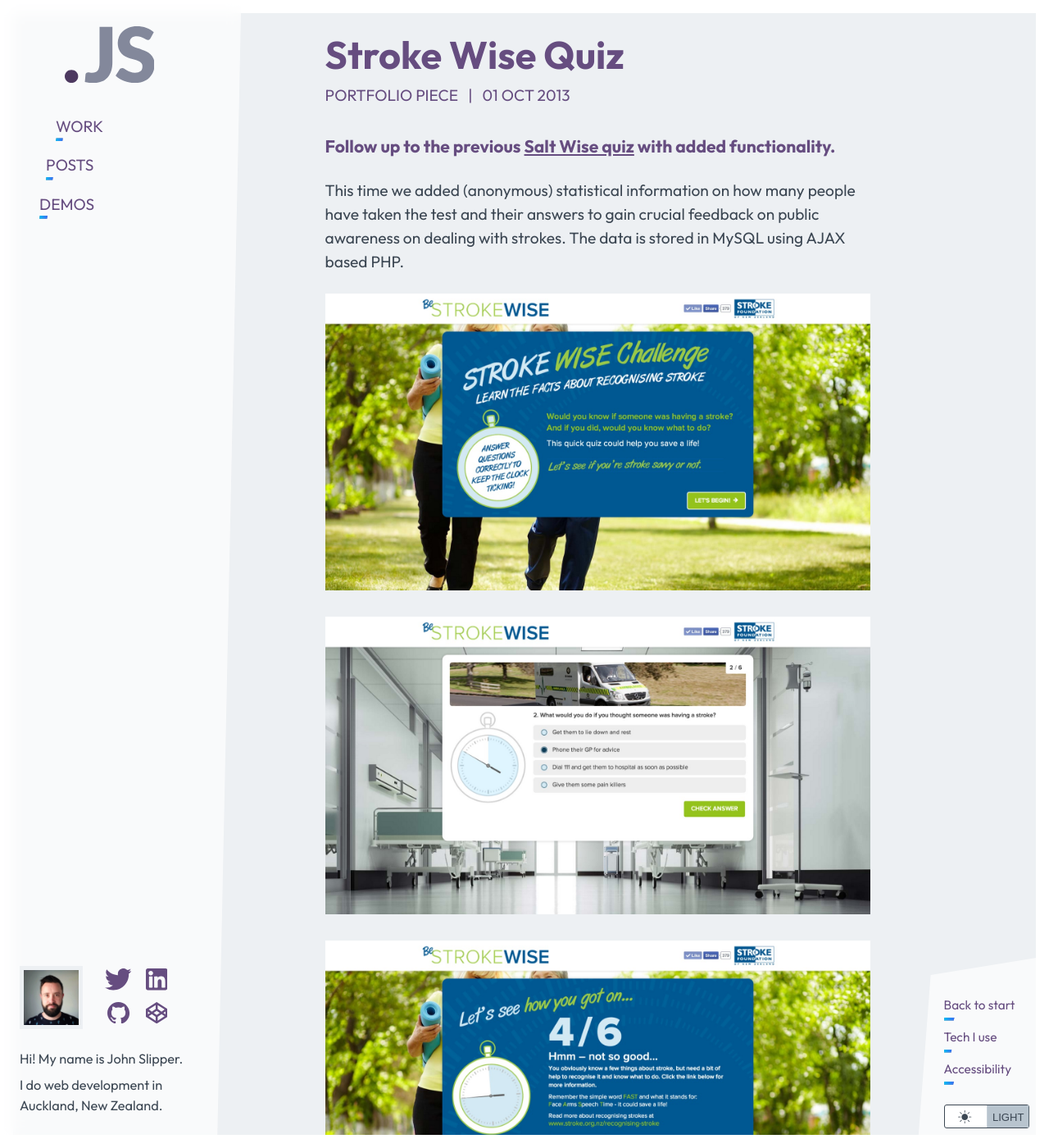
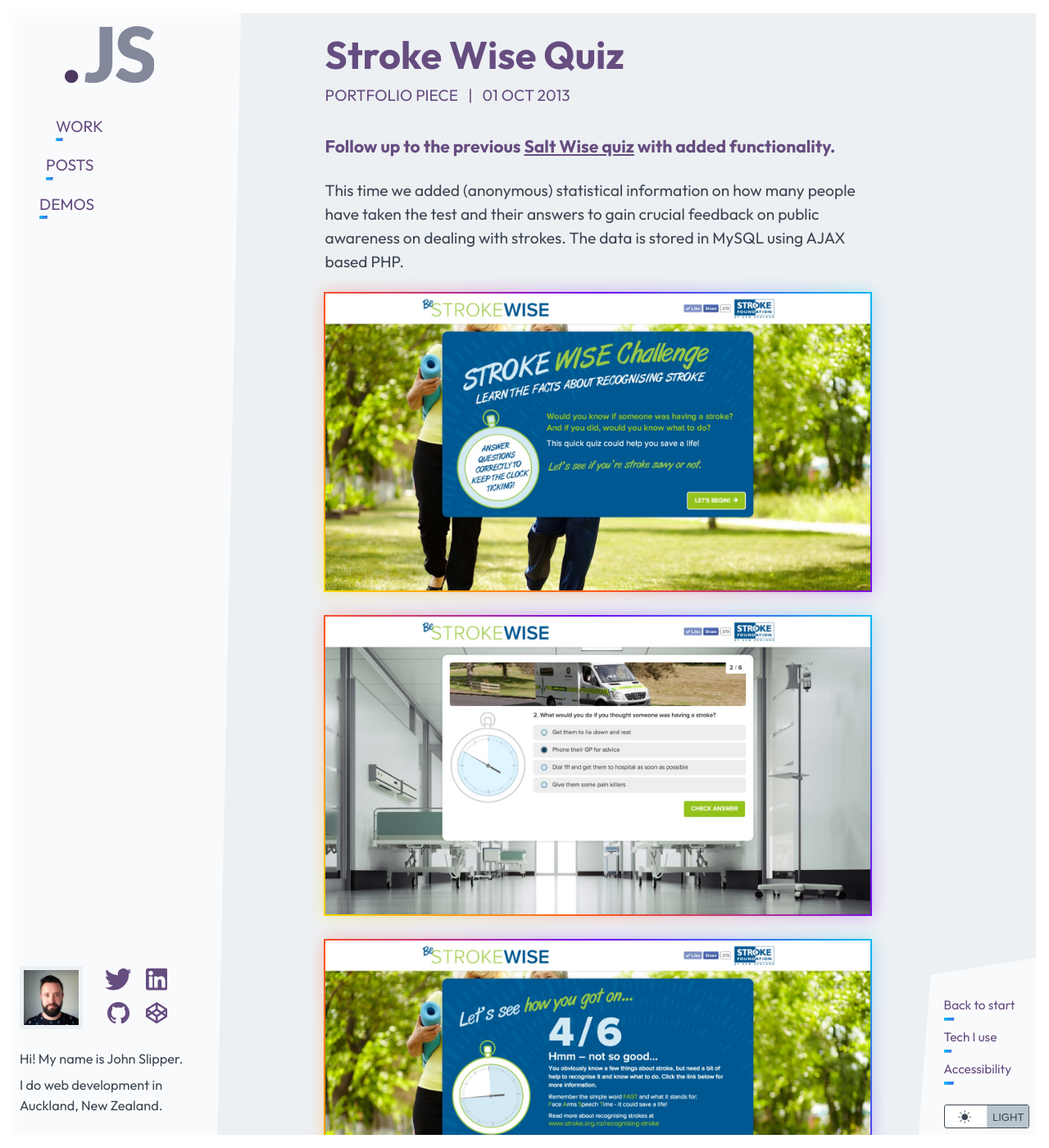
Before and after one commit to johnslipper/johnslipper.github.io, a Jekyll site: the page built from _posts/2013-10-01-stroke-wise-quiz.html, in a window 1280 px wide and 1400 px high. Shown: the whole window at 82% size. Built offline with Jekyll 4.4.1, drawn with Linux system fonts in a browser that asks for light colours.

Commit message:
Post image gradient fixes

```diff
--- a/_includes/post.html
+++ b/_includes/post.html
@@ -43,11 +43,12 @@
     {% if page.gallery %}
     <div class="post__gallery">
         {% for image in page.gallery %}
-        <img
-            class="post__image"
-            src="{{ image.url }}"
-            alt="{{ image.caption }}"
-        />
+        <div class="post__image">
+            <img
+                src="{{ image.url }}"
+                alt="{{ image.caption }}"
+            />
+        </div>
         {% endfor %}
     </div>
     {% endif %} {% if page.codepen-embed %} {% include codepen-embed.html %} {%
--- a/_sass/_global.scss
+++ b/_sass/_global.scss
@@ -99,6 +99,7 @@ a[href] {
 
 @mixin blurred-gradient-border($border-width: -2px) {
     position: relative;
+    max-width: max-content;
         > * {
             position: relative;
             z-index: 1;
```
